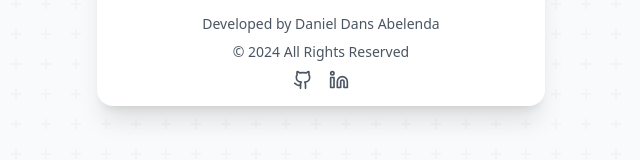
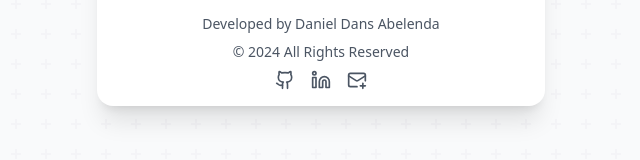
Before and after one commit to DDansAbelenda/whats-the-code-game, a React (Vite) app: page / in a window 1280 px wide. Shown: the part 751-911 px from the top of the page, without its empty margins (319-959 px from the left). Built offline with nearby package versions, Linux system fonts and the light colour scheme.

Commit message:
add mail information to footer

```diff
--- a/src/components/Footer.tsx
+++ b/src/components/Footer.tsx
@@ -1,5 +1,5 @@
 import React from 'react';
-import { Github, Linkedin } from 'lucide-react';
+import { Github, Linkedin, MailPlus } from 'lucide-react';
 import { useTranslation } from 'react-i18next';
 
 const Footer: React.FC = () => {
@@ -32,6 +32,14 @@
           >
             <Linkedin className="w-5 h-5" />
           </a>
+          <a
+            href="mailto:ddansabelenda@gmail.com"
+            target="_blank"
+            rel="noopener noreferrer"
+            className="text-gray-600 dark:text-gray-400 hover:text-gray-900 dark:hover:text-gray-200"
+          >
+            <MailPlus className="w-5 h-5" />
+          </a>
         </div>
       </div>
     </footer>
```
